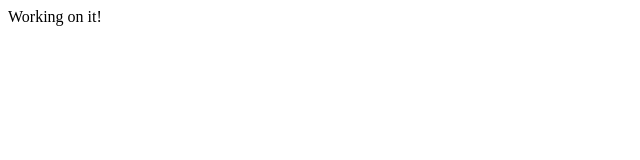
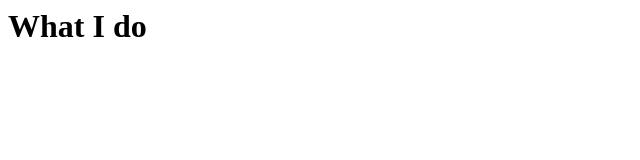
Before and after one commit to diamunoz01/diamunoz01.github.io, a plain HTML site: page index.html in a window 1280 px wide. Shown: the whole page, without its empty margins (0-640 px from the left). Drawn offline with Linux system fonts and the light colour scheme.

Commit message:
container

```diff
--- a/index.html
+++ b/index.html
@@ -3,6 +3,11 @@
         <title>Coming Soon!</title>
     </head>
     <body>
-        <div>Working on it!</div>
+
+	<div class="main-container">
+
+			<h1>What I do</h1>
+	</div>
+
     </body>
 </html>
```
